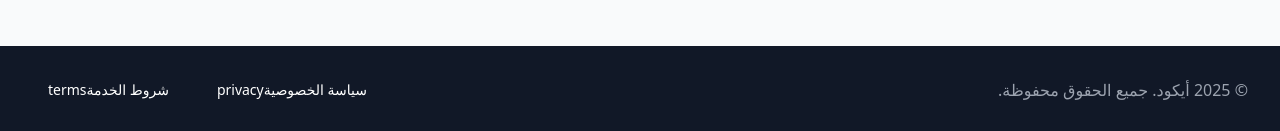
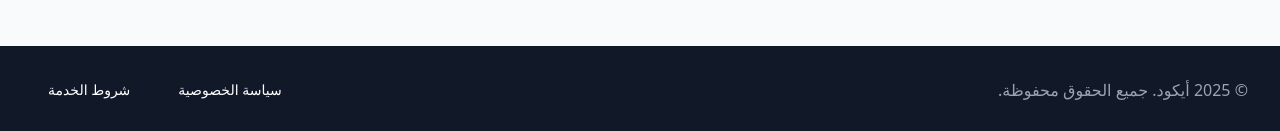
Before and after one commit to twfeeqg-thub/ai-uncode-pwa-template, a Next.js app: page / in a window 1280 px wide. Shown: the part 1169-1300 px from the top of the page. Built offline with nearby package versions, Linux system fonts and the light colour scheme.

Commit message:
Add TypeScript types to component props

```diff
--- a/app/page.tsx
+++ b/app/page.tsx
@@ -12,11 +12,11 @@ import { Label } from "@/components/ui/label"
 import config from "../config.json"
 
 // =================================================================
-// المرحلة 2: بناء مكونات الأقسام المستقلة (مكعبات الليغو)
+// المرحلة 2: بناء مكونات الأقسام المستقلة (مع تعريف الأنواع)
 // =================================================================
 
 // مكون الهيدر (الشريط العلوي)
-const Header = ({ data }) => (
+const Header = ({ data }: { data: any }) => (
   <header className="sticky top-0 z-50 bg-background border-b">
     <div className="max-w-7xl mx-auto px-4 sm:px-6 lg:px-8 py-4 flex items-center justify-between">
       <div className="flex items-center gap-2">
@@ -29,7 +29,7 @@ const Header = ({ data }) => (
 )
 
 // مكون قسم الهيرو (القسم الرئيسي)
-const HeroSection = ({ data }) => (
+const HeroSection = ({ data }: { data: any }) => (
   <section className="w-full bg-gray-900 dark:bg-gray-800 py-20">
     <div className="max-w-7xl mx-auto px-4 sm:px-6 lg:px-8 text-center">
       <h1 className="text-5xl font-bold tracking-tighter text-white mb-6">{data.title}</h1>
@@ -42,7 +42,7 @@ const HeroSection = ({ data }) => (
 )
 
 // مكون قسم رمز الاستجابة السريعة
-const QrCodeSection = ({ data }) => (
+const QrCodeSection = ({ data }: { data: any }) => (
   <section className="w-full py-16">
     <div className="max-w-7xl mx-auto px-4 sm:px-6 lg:px-8">
       <div className="grid grid-cols-1 md:grid-cols-2 gap-8 items-center">
@@ -61,7 +61,7 @@ const QrCodeSection = ({ data }) => (
 )
 
 // مكون قسم التواصل
-const ContactSection = ({ data }) => {
+const ContactSection = ({ data }: { data: any }) => {
   const [formData, setFormData] = useState({ name: "", email: "" })
   const handleInputChange = (e: React.ChangeEvent<HTMLInputElement>) => {
     const { name, value } = e.target
@@ -70,7 +70,6 @@ const ContactSection = ({ data }) => {
   const handleSubmit = (e: React.FormEvent) => {
     e.preventDefault()
     console.log("Form submitted:", formData)
-    // هنا سنضيف لاحقاً الكود لربط النموذج مع Supabase
     setFormData({ name: "", email: "" })
   }
 
@@ -103,13 +102,13 @@ const ContactSection = ({ data }) => {
 }
 
 // مكون التذييل (الفوتر)
-const Footer = ({ data }) => (
+const Footer = ({ data }: { data: any }) => (
   <footer className="w-full bg-gray-900 py-6">
     <div className="max-w-7xl mx-auto px-4 sm:px-6 lg:px-8 flex flex-col sm:flex-row items-center justify-between gap-4">
       <p className="text-gray-400">{data.copyright}</p>
       <nav className="flex gap-4">
-        <Button variant="link" className="text-white hover:text-gray-200">{config.site.privacyPolicyLink.replace("/", "سياسة الخصوصية")}</Button>
-        <Button variant="link" className="text-white hover:text-gray-200">{config.site.termsOfServiceLink.replace("/", "شروط الخدمة")}</Button>
+        <Button variant="link" className="text-white hover:text-gray-200">سياسة الخصوصية</Button>
+        <Button variant="link" className="text-white hover:text-gray-200">شروط الخدمة</Button>
       </nav>
     </div>
   </footer>
```
